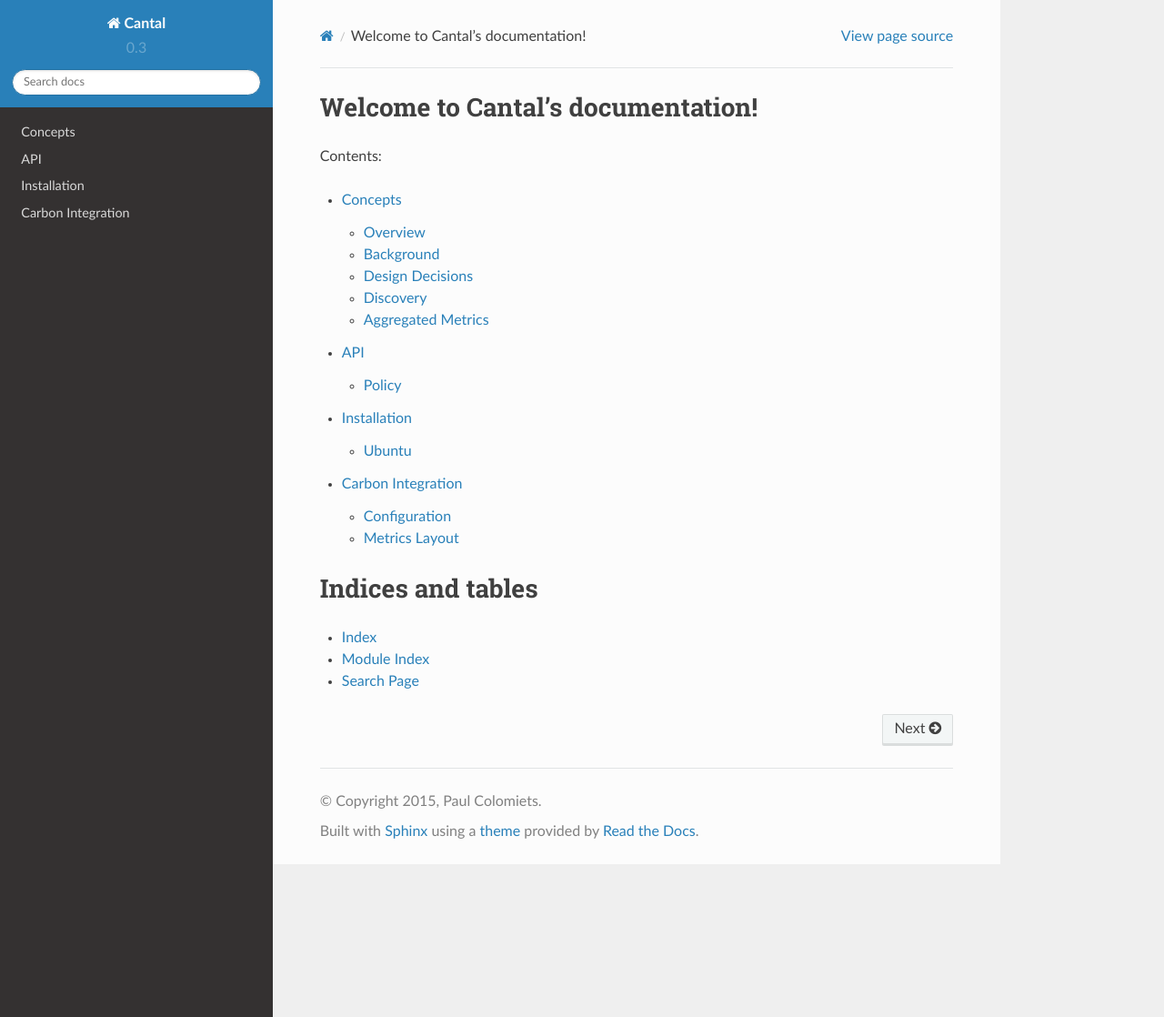
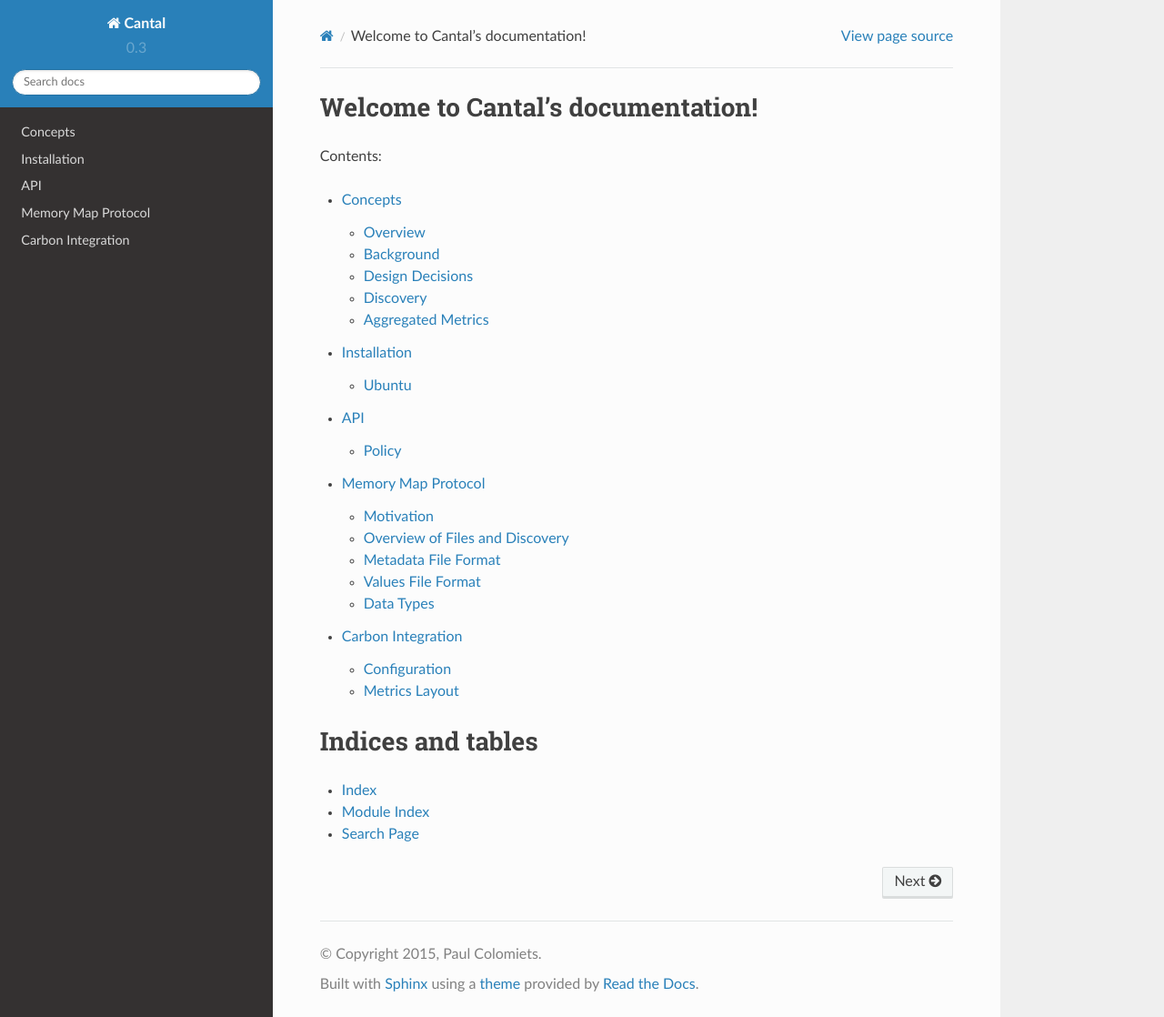
Before and after one commit to tailhook/cantal, a Sphinx documentation site: the page built from docs/index.rst, in a window 1280 px wide and 1118 px high. Shown: the whole window at 91% size. Built offline with Sphinx 7.4.7 and the Read the Docs theme 2.0.0, drawn with Linux system fonts in a browser that asks for light colours; some of the changed lines change nothing that is shown.

Commit message:
Description of format of memory-mapped files

```diff
--- a/docs/index.rst
+++ b/docs/index.rst
@@ -12,8 +12,9 @@
    :maxdepth: 2
 
    concepts
+   installation
    api
-   installation
+   mmap
    carbon
 
 
--- /dev/null
+++ b/docs/mmap.rst
@@ -0,0 +1,181 @@
+===================
+Memory Map Protocol
+===================
+
+
+Motivation
+==========
+
+Cantal scans the whole system at 2 second interval. This includes metrics of
+your application. If cantal would poll applications by some kind of remote
+procedure call (RPC), it would rely too much on the application responsiveness
+to provide fine-grained statistics. For many synchronous applications it just
+doesn't work, because it may wait more than 2 seconds for a database on occassion).
+
+Cantal is implemented with another kind of inter-process communication (IPC),
+the shared memory. As you will see later in the text it requires almost zero
+configuration and allows efficient collection of statistics for most kinds
+of programs. For scripting languages it's also practially zero-cost. For
+fully-threaded programs it's usually as cheap as any other way you could
+implement.
+
+For scripting languages using shared memory appoach described here also allows
+to dive into the application that is currently slow or unresponsive.
+
+
+Overview of Files and Discovery
+===============================
+
+The metrics are discovered by cantal by scanning environment variables of
+running processes. Whenever it sees ``CANTAL_PATH`` in environment the
+metrics are gathered from there.
+
+For ``CANTAL_PATH=/run/myapp``, catal will look into:
+
+* ``/run/myapp.meta`` for metadata (names size and alignemnt) for metrics
+* ``/run/myapp.values`` for metrics
+
+Here is a short example of the contents of the meta file::
+
+    counter 8: {"metric": "requests.number"}
+    counter 8: {"metric": "requests.duration", "unit": "ms"}
+
+It contains two 8 byte (64bit) unsigned integers, which are growing counters.
+Here is the respective ``.values`` file (displayed in a format of
+``hexdump -C``)::
+
+    00000000  61 00 00 00 00 00 00 00  67 62 00 00 00 00 00 00  |a.......gb......|
+
+Here we can see that there have been 97 requests (0x61) each lasts of
+almost 260 milleconds on average (0x6261/0x61).
+
+The files must reside on some in-memory file system (``tmpfs``). On typical
+system ``/run`` folder is a good place. On some systems ``/tmp`` is a ``tmpfs``
+too, but be careful not to put it into HDD or SSD. In docker_ containers you
+need to map some tmpfs folder from host system (example command line:
+``docker run -v /run/containers/my1:/run/cantal -e CANTAL_PATH=/run/cantal ...``)
+In container running by lithos_ a ``!Statedir`` is a good place.
+
+
+Metadata File Format
+====================
+
+File format of the meta data is simple: every next line is the metric (or a
+padding). Format of the line::
+
+    TYPE NUMBER_OF_BYTES: JSON_METADATA
+
+For example::
+
+    counter 8:  {"metric": "memoryusage"}
+
+The ``JSON_METADATA`` field is a subset of a JSON, and is currently limited to
+(we may extend it to a larger subset of or full JSON later):
+
+1. Serialized data should contain no newlines (you can't pretty print json)
+2. Only a dictionary (object) with string keys and string values is supported
+
+The keys and the values of the dictionary might be arbitrary. But the whole
+set of keys must be unique for the file.
+
+An a padding is just::
+
+    pad 123
+
+Where ``123`` is the number of bytes.
+
+The values of the respective lengths are stored consecutively in the
+``.values`` file in the same order as entries in metadata. The ``pad`` entries
+might be used to align counters to addresses of multiples of 8, or whatever is
+needed for efficient accounting.
+
+Metadata file is **imutable**. To create a metadata file you must write to
+a temporary name then do an atomic rename operation to put it to the right
+path.
+
+
+Values File Format
+==================
+
+Values file is a binary file that contains raw values in host byte order
+written consecutively one after another with actually any file structure,
+or in other words with the structure defined in metadata file. For example,
+if we have a metadata of::
+
+    counter 8: {"metric": "requests.number"}
+    counter 8: {"metric": "requests.duration", "unit": "ms"}
+    pad 48
+    state 64: {"value": "request.sql.request"}
+
+There are exactly:
+
+* 8 bytes, integer in host byte order, counter of the number of requests
+* 8 bytes, integer in host byte order, sum of the duration of all requests
+* 48 bytes of padding, any garbage can be there, but usually just zeros
+* 64 bytes state, first bytes of the sql request that is currently going on
+
+The file size is 128 bytes. As you can see the state is aligned to 64 bytes,
+because this makes it another CPU cache line. This means two processors can
+write counters and state simultatenously without any kind of contention. This
+is very CPU-dependent and optional for file format, but usually some kind of
+padding is implemented by the implementation.
+
+Overall, the structure of the file is implemented this way so that program
+can atomically adjust any counter directly in shared memory without ever
+duplicating metrics or delaying the statistics submission (for some
+very fast and heavy-threaded programs it may still be a lot of contention and
+traditional technics may be applied here, but please do benchmarks first).
+
+
+Data Types
+==========
+
+Data types that are currently supported by cantal agent:
+
+============= ================ =============== ===============================
+  Type Name    Allowed Sizes   Alignment       Description
+                               (recommended)
+============= ================ =============== ===============================
+``counter``   8 bytes (64bit)   8 bytes        A 64bit ever-growing counter.
+``level``     8 bytes (64bit)   8 bytes        A current value of something,
+                                               may grow or decrease
+``state``     16-65535 bytes    64 bytes       An arbitrary string value that
+                                               is visible in cantal. No
+                                               history of it is stored.
+``pad``       1-65535 bytes     --             No data
+============= ================ =============== ===============================
+
+More types and sizes will be implemented later.
+
+The ``counter`` value is a most useful type. You should increment the
+value of counter using atomic operations (unless you have a GIL so any small
+write is atomic) and never write whole value to it. It's fine to initialize
+counter value to zero on application restart, you don't need to store value
+somewhere.
+
+Good use cases for ``counter`` are:
+
+1. Number of requests
+2. Total duration of requests
+3. Tasks processed
+
+From the above you can derive the following values, which you **should not
+write by the application**, but they are calculated by a cantal itself:
+
+1. The number requests per second (or any other unit in time)
+2. The average duration of each request
+3. Tasks processed per second
+
+Good use cases for ``level`` are:
+
+1. Memory used by object pool
+2. Current queue size
+
+*Don't use* ``level`` *for things that are number of operations per second or
+similar things. Use* ``counter`` *instead. This allows correct statistics even
+if collection interval changes, when something is slow and so on.*
+
+
+
+.. _lithos: http://lithos.readthedocs.org
+.. _docker: http://docker.com
```
